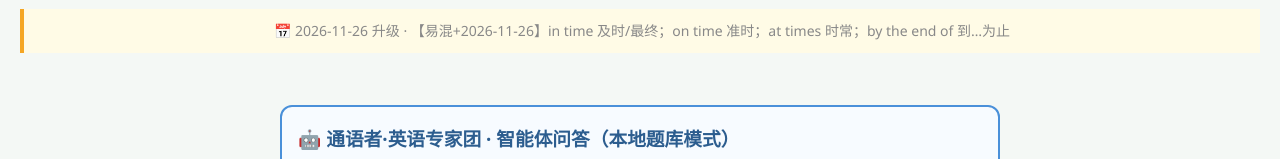
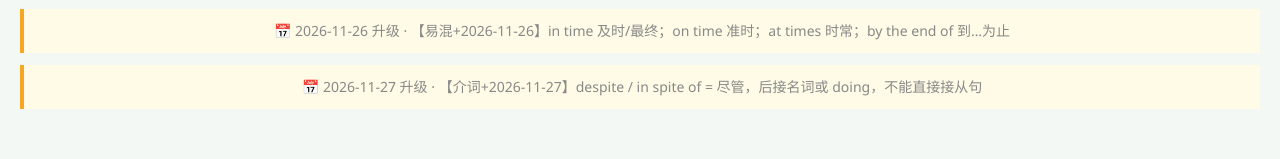
Before and after one commit to dapengzhanchi141345/li-yanming-english, a plain HTML site: page index.html in a window 1280 px wide. Shown: the part 2831-2990 px from the top of the page. Drawn offline with Linux system fonts and the light colour scheme.

Commit message:
english 12独立站升级 2026-11-27

```diff
--- a/index.html
+++ b/index.html
@@ -151,6 +151,8 @@ footer{text-align:center;padding:20px;color:#888;font-size:13px;margin-top:30px;
 <div style="background:#fffbe6;border-left:4px solid #f5a623;padding:10px;margin:12px 0;font-size:14px">📅 2026-11-25 升级 · 【搭配+2026-11-25】spend time doing 花时间做；spend money on 花钱买——两个介词别混</div>
 
 <div style="background:#fffbe6;border-left:4px solid #f5a623;padding:10px;margin:12px 0;font-size:14px">📅 2026-11-26 升级 · 【易混+2026-11-26】in time 及时/最终；on time 准时；at times 时常；by the end of 到…为止</div>
+
+<div style="background:#fffbe6;border-left:4px solid #f5a623;padding:10px;margin:12px 0;font-size:14px">📅 2026-11-27 升级 · 【介词+2026-11-27】despite / in spite of = 尽管，后接名词或 doing，不能直接接从句</div>
 </footer>
 
 <script>
```
